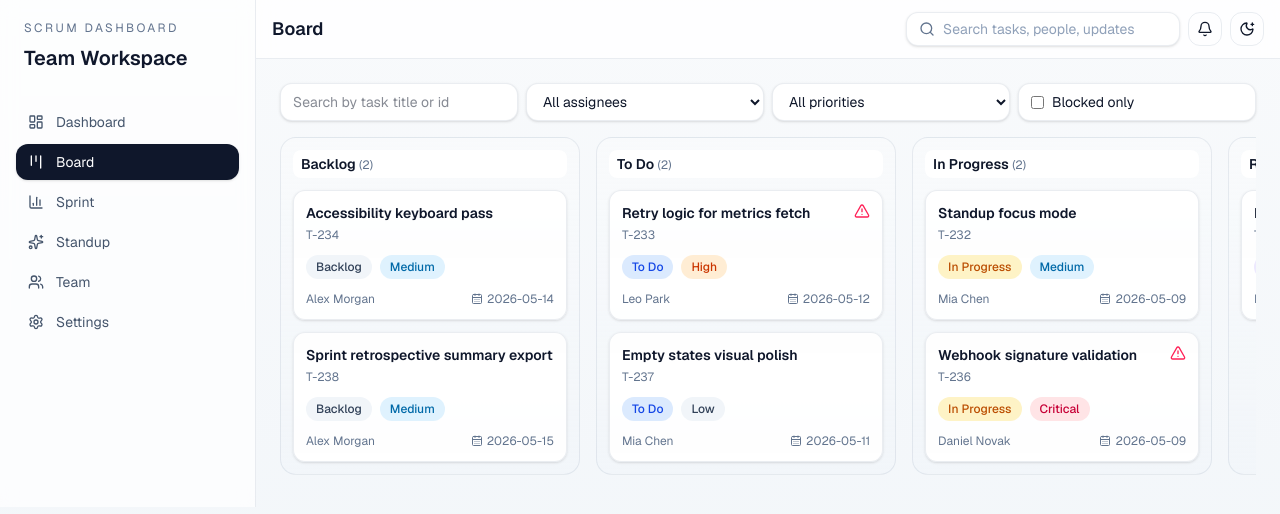
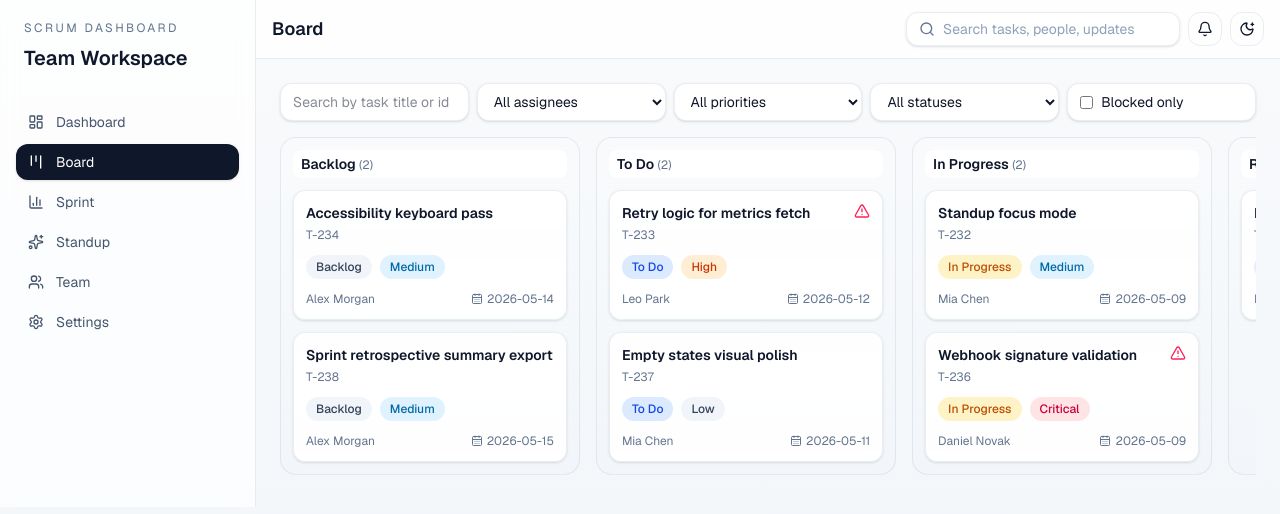
Before and after one commit to gama1726/scrum_dashboard, a Next.js app: page /board in a window 1280 px wide. Shown: the top 514 px of the page. Built offline with nearby package versions, Linux system fonts and the light colour scheme.

Commit message:
feat: add deep links from dashboard KPIs to prefiltered board views

```diff
--- a/src/app/board/page.tsx
+++ b/src/app/board/page.tsx
@@ -2,12 +2,31 @@ import { AppShell } from "@/components/layout/app-shell";
 import { BoardView } from "@/components/board/board-view";
 import { apiClient } from "@/lib/api-client";
 
-export default async function BoardPage() {
+export default async function BoardPage({
+  searchParams,
+}: {
+  searchParams?: Promise<Record<string, string | string[] | undefined>>;
+}) {
   const { tasks, teamMembers } = await apiClient.getBoardData();
+  const params = (await searchParams) ?? {};
+
+  const getParam = (key: string) => {
+    const value = params[key];
+    return Array.isArray(value) ? value[0] : value;
+  };
 
   return (
     <AppShell title="Board">
-      <BoardView tasks={tasks} teamMembers={teamMembers} />
+      <BoardView
+        tasks={tasks}
+        teamMembers={teamMembers}
+        initialFilters={{
+          q: getParam("q") ?? "",
+          blocked: getParam("blocked") === "true",
+          priority: getParam("priority"),
+          status: getParam("status"),
+        }}
+      />
     </AppShell>
   );
 }
--- a/src/app/dashboard/page.tsx
+++ b/src/app/dashboard/page.tsx
@@ -23,10 +23,10 @@ export default async function DashboardPage() {
       </section>
 
       <div className="grid gap-4 md:grid-cols-2 xl:grid-cols-4">
-        <KpiCard label="Total Tasks" value={data.dashboardSummary.totalTasks} trend="Across current sprint" />
-        <KpiCard label="Completed" value={data.dashboardSummary.completedTasks} trend="+4 this week" tone="good" />
-        <KpiCard label="In Progress" value={data.dashboardSummary.inProgressTasks} trend="Stable flow" />
-        <KpiCard label="Blocked" value={data.dashboardSummary.blockedTasks} trend="Needs immediate attention" tone="warn" />
+        <KpiCard label="Total Tasks" value={data.dashboardSummary.totalTasks} trend="Across current sprint" href="/board" />
+        <KpiCard label="Completed" value={data.dashboardSummary.completedTasks} trend="+4 this week" tone="good" href="/board?status=Done" />
+        <KpiCard label="In Progress" value={data.dashboardSummary.inProgressTasks} trend="Stable flow" href="/board?status=In%20Progress" />
+        <KpiCard label="Blocked" value={data.dashboardSummary.blockedTasks} trend="Needs immediate attention" tone="warn" href="/board?blocked=true" />
       </div>
 
       <div className="mt-4 grid gap-4 xl:grid-cols-3">
--- a/src/components/board/board-view.tsx
+++ b/src/components/board/board-view.tsx
@@ -11,14 +11,38 @@ const columns: TaskStatus[] = ["Backlog", "To Do", "In Progress", "Review", "Don
 interface BoardViewProps {
   tasks: Task[];
   teamMembers: TeamMember[];
+  initialFilters?: {
+    q?: string;
+    blocked?: boolean;
+    priority?: string;
+    status?: string;
+  };
 }
 
-export function BoardView({ tasks, teamMembers }: BoardViewProps) {
+export function BoardView({ tasks, teamMembers, initialFilters }: BoardViewProps) {
+  const initialStatus = initialFilters?.status;
+  const initialPriority = initialFilters?.priority;
+  const initialBlocked = Boolean(initialFilters?.blocked);
+  const initialQuery = initialFilters?.q ?? "";
+
   const [boardTasks, setBoardTasks] = useState(tasks);
-  const [query, setQuery] = useState("");
+  const [query, setQuery] = useState(initialQuery);
   const [assigneeId, setAssigneeId] = useState("all");
-  const [priority, setPriority] = useState<"all" | TaskPriority>("all");
-  const [blockedOnly, setBlockedOnly] = useState(false);
+  const [priority, setPriority] = useState<"all" | TaskPriority>(
+    initialPriority === "Low" || initialPriority === "Medium" || initialPriority === "High" || initialPriority === "Critical"
+      ? initialPriority
+      : "all",
+  );
+  const [statusFilter, setStatusFilter] = useState<"all" | TaskStatus>(
+    initialStatus === "Backlog" ||
+      initialStatus === "To Do" ||
+      initialStatus === "In Progress" ||
+      initialStatus === "Review" ||
+      initialStatus === "Done"
+      ? initialStatus
+      : "all",
+  );
+  const [blockedOnly, setBlockedOnly] = useState(initialBlocked);
   const [selectedTaskId, setSelectedTaskId] = useState<string | null>(null);
   const [draggingTaskId, setDraggingTaskId] = useState<string | null>(null);
 
@@ -27,10 +51,11 @@ export function BoardView({ tasks, teamMembers }: BoardViewProps) {
       const matchQuery = !query || task.title.toLowerCase().includes(query.toLowerCase()) || task.id.toLowerCase().includes(query.toLowerCase());
       const matchAssignee = assigneeId === "all" || task.assigneeId === assigneeId;
       const matchPriority = priority === "all" || task.priority === priority;
+      const matchStatus = statusFilter === "all" || task.status === statusFilter;
       const matchBlocked = !blockedOnly || task.blocked;
-      return matchQuery && matchAssignee && matchPriority && matchBlocked;
+      return matchQuery && matchAssignee && matchPriority && matchStatus && matchBlocked;
     });
-  }, [boardTasks, query, assigneeId, priority, blockedOnly]);
+  }, [boardTasks, query, assigneeId, priority, statusFilter, blockedOnly]);
 
   const selectedTask = boardTasks.find((task) => task.id === selectedTaskId) ?? null;
   const selectedAssignee = teamMembers.find((member) => member.id === selectedTask?.assigneeId);
@@ -43,7 +68,7 @@ export function BoardView({ tasks, teamMembers }: BoardViewProps) {
 
   return (
     <>
-      <div className="mb-4 grid gap-2 md:grid-cols-4">
+      <div className="mb-4 grid gap-2 md:grid-cols-5">
         <input
           className="w-full rounded-xl border border-slate-200 bg-white px-3 py-2 text-sm shadow-sm outline-none transition focus-visible:ring-2 focus-visible:ring-indigo-400 dark:border-slate-700 dark:bg-slate-900"
           placeholder="Search by task title or id"
@@ -72,6 +97,19 @@ export function BoardView({ tasks, teamMembers }: BoardViewProps) {
           <option value="Medium">Medium</option>
           <option value="High">High</option>
           <option value="Critical">Critical</option>
+        </select>
+
+        <select
+          value={statusFilter}
+          onChange={(event) => setStatusFilter(event.target.value as "all" | TaskStatus)}
+          className="rounded-xl border border-slate-200 bg-white px-3 py-2 text-sm shadow-sm outline-none transition focus-visible:ring-2 focus-visible:ring-indigo-400 dark:border-slate-700 dark:bg-slate-900"
+        >
+          <option value="all">All statuses</option>
+          <option value="Backlog">Backlog</option>
+          <option value="To Do">To Do</option>
+          <option value="In Progress">In Progress</option>
+          <option value="Review">Review</option>
+          <option value="Done">Done</option>
         </select>
 
         <label className="flex items-center gap-2 rounded-xl border border-slate-200 bg-white px-3 py-2 text-sm shadow-sm dark:border-slate-700 dark:bg-slate-900">
--- a/src/components/shared/kpi-card.tsx
+++ b/src/components/shared/kpi-card.tsx
@@ -1,14 +1,16 @@
 import { cn } from "@/lib/utils";
+import Link from "next/link";
 
 interface KpiCardProps {
   label: string;
   value: string | number;
   trend?: string;
   tone?: "default" | "good" | "warn";
+  href?: string;
 }
 
-export function KpiCard({ label, value, trend, tone = "default" }: KpiCardProps) {
-  return (
+export function KpiCard({ label, value, trend, tone = "default", href }: KpiCardProps) {
+  const content = (
     <div className="rounded-2xl border border-slate-200/80 bg-white/80 p-4 shadow-sm backdrop-blur dark:border-slate-700 dark:bg-slate-900/80">
       <p className="text-xs uppercase tracking-wide text-slate-500">{label}</p>
       <p className="mt-2 text-2xl font-semibold text-slate-900 dark:text-slate-100">{value}</p>
@@ -26,4 +28,14 @@ export function KpiCard({ label, value, trend, tone = "default" }: KpiCardProps)
       ) : null}
     </div>
   );
+
+  if (href) {
+    return (
+      <Link href={href} className="block transition hover:-translate-y-0.5 hover:shadow-md">
+        {content}
+      </Link>
+    );
+  }
+
+  return content;
 }
```
